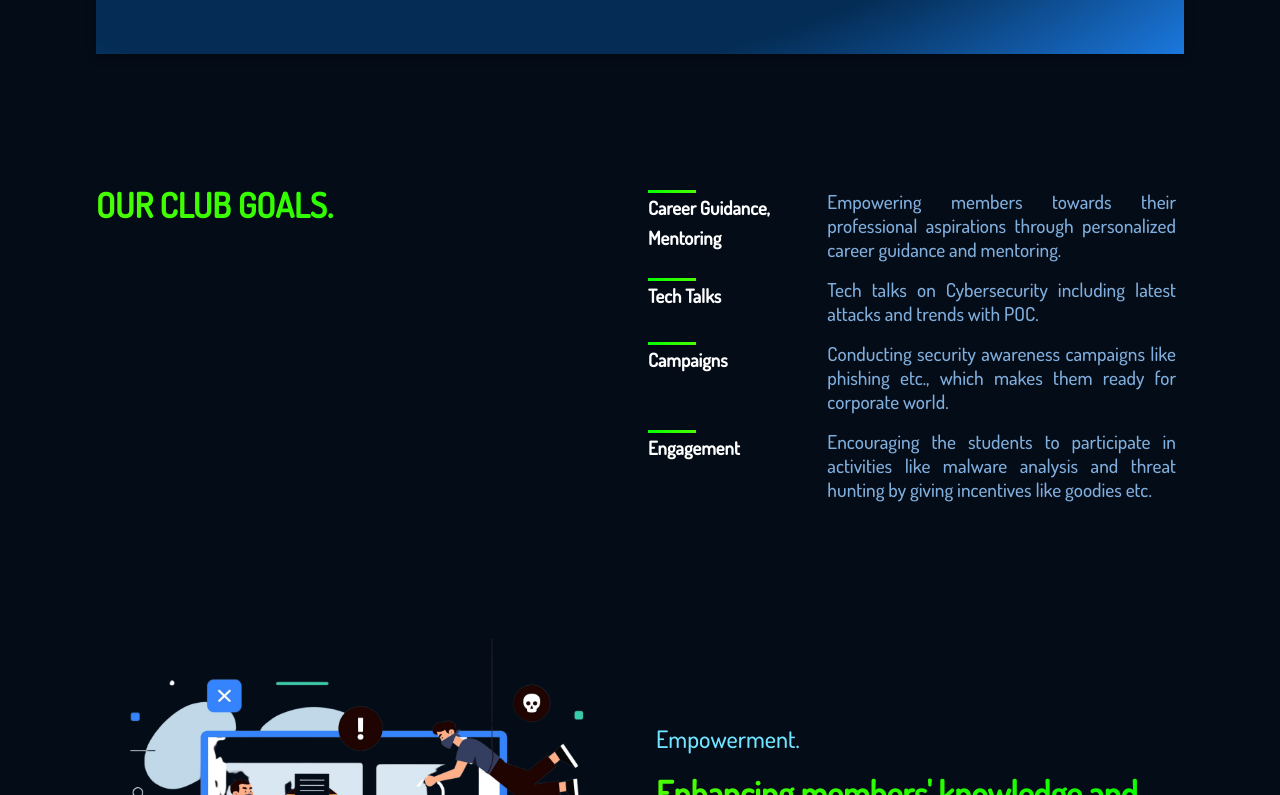
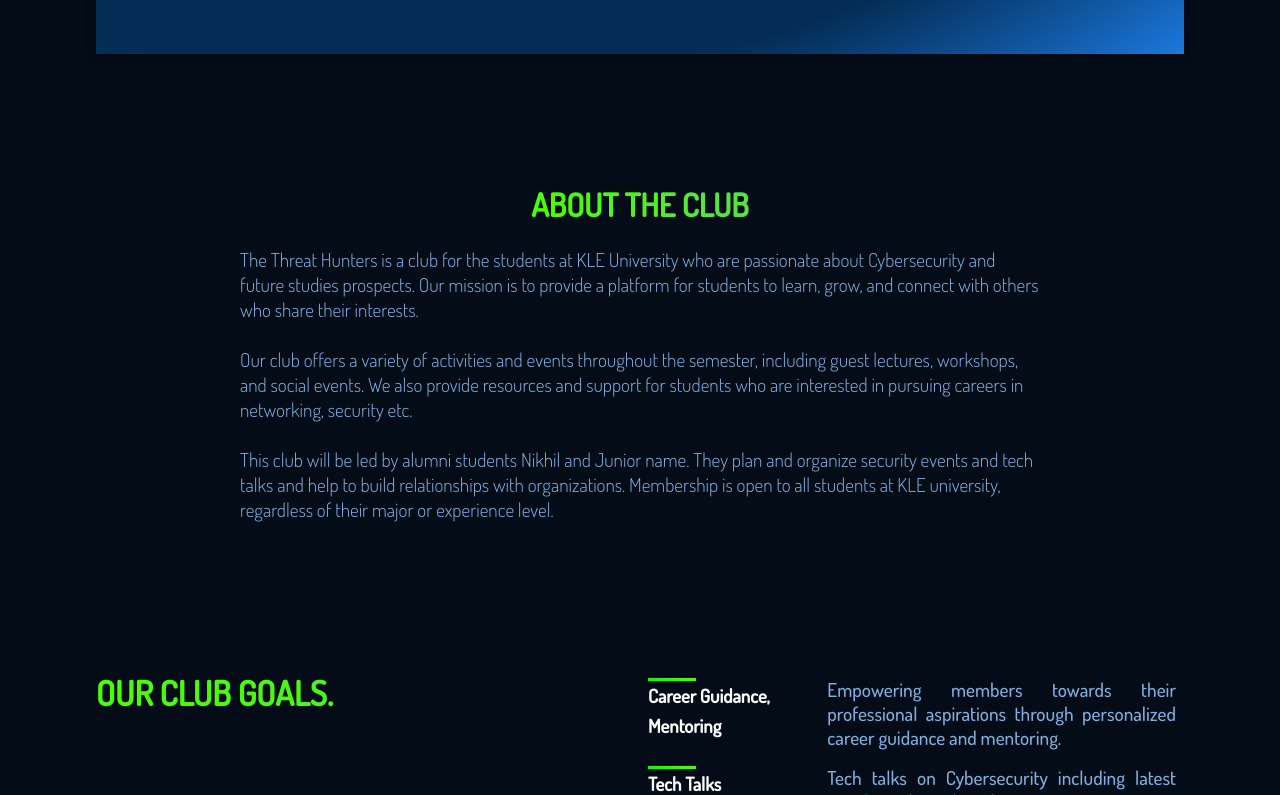
Before and after one commit to neerajgudi95/THREAT-HUNTERS-CLUB, a React (Vite) app: page / in a window 1280 px wide. Shown: the part 1245-2040 px from the top of the page. Built offline with nearby package versions, Linux system fonts and the light colour scheme.

Commit message:
added about us component and made some styles changes

```diff
--- a/index.css
+++ b/index.css
@@ -3,7 +3,7 @@
 :root {
   --font-family: 'Manrope', sans-serif;
 
-  --gradient-text: linear-gradient(89.97deg, #49FF00, #06FF00 102.67%);
+  --gradient-text: linear-gradient(89.97deg, #49FF00, #54E346 102.67%);
   --gradient-bar: linear-gradient(90deg, rgba(6, 255, 0, 1) 0%, rgba(73, 255, 0, 1) 100%);
 
   --color-bg: #040C18;
@@ -11,5 +11,5 @@
   --color-blog: #042c54;
   --color-text: #81AFDD;
   --color-subtext: #F4742F;
-  --color-btns: #49FF00;
+  --color-btns: #54E346;
 }
--- a/index.js
+++ b/index.js
@@ -5,6 +5,7 @@
 import Error from "./src/components/Error/Error";
 import Login from "./src/components/auth/Login";
 import Register from "./src/components/auth/Register";
+import { OurGoals } from "./src/components/export";
 
 const AppLayout = () => {
   return (
--- /dev/null
+++ b/src/components/aboutUs/AboutUs.jsx
@@ -0,0 +1,29 @@
+import React from "react";
+import "./aboutUs.css";
+const AboutUs = () => {
+  return (
+    <div className="thc__aboutUs-container section__padding">
+      <div className="thc__aboutUs-heading">
+        <h2>ABOUT THE CLUB</h2>
+      </div>
+      <div className="thc__aboutUs-content">
+        <p>
+          The Threat Hunters is a club for the students at KLE University who
+          are passionate about Cybersecurity and future studies prospects. Our
+          mission is to provide a platform for students to learn, grow, and
+          connect with others who share their interests. <br /><br />
+          Our club offers a variety of activities and events throughout the
+          semester, including guest lectures, workshops, and social events. We
+          also provide resources and support for students who are interested in
+          pursuing careers in networking, security etc. <br /><br />
+          This club will be led by alumni students Nikhil and Junior name. They
+          plan and organize security events and tech talks and help to build
+          relationships with organizations. Membership is open to all students
+          at KLE university, regardless of their major or experience level.
+        </p>
+      </div>
+    </div>
+  );
+};
+
+export default AboutUs;
--- /dev/null
+++ b/src/components/aboutUs/aboutUs.css
@@ -0,0 +1,22 @@
+.thc__aboutUs-container {
+    display: flex;
+    align-items: center;
+    justify-content: center;
+    flex-direction: column;
+}
+
+.thc__aboutUs-heading h2 {
+    background: var(--gradient-text);
+    -webkit-background-clip: text;
+    -webkit-text-fill-color: transparent;
+    font-size: 2rem;
+    line-height: 45px;
+    margin-bottom: 20px;
+}
+
+.thc__aboutUs-content p {
+    color: var(--color-text);
+    font-size: 1.2rem;
+    margin-bottom: 20px;
+    max-width: 800px;
+}
--- a/src/components/export.js
+++ b/src/components/export.js
@@ -7,3 +7,4 @@
 export { default as OurTeam } from "../components/our-team/OurTeam";
 export { default as Possibilities } from "../components/possibilities/Possibilities";
 export { default as CTA } from "../components/cta/CTA";
+export { default as AboutUs } from "../components/aboutUs/AboutUs";
--- a/src/components/feature/WhatCyberSec.jsx
+++ b/src/components/feature/WhatCyberSec.jsx
@@ -5,7 +5,7 @@
 
 const WhatCyberSec = () => {
   return (
-    <div className="thc__whatCyberSec section__margin" id="whatCybSec">
+    <div className="thc__whatCyberSec section__margin" id="whatCyberSec">
       <div className="thc__whatCyberSec-feature">
         <Feature
           title="What is Cyber Security"
--- a/src/components/main/App.jsx
+++ b/src/components/main/App.jsx
@@ -7,6 +7,7 @@
   WhatCyberSec,
   OurGoals,
   OurTeam,
+  AboutUs,
 } from "../../components/export";
 import "./App.css";
 
@@ -18,6 +19,7 @@
         <Header />
       </div>
       <WhatCyberSec />
+      <AboutUs />
       <OurGoals />
       <Possibilities />
       <CTA />
```
